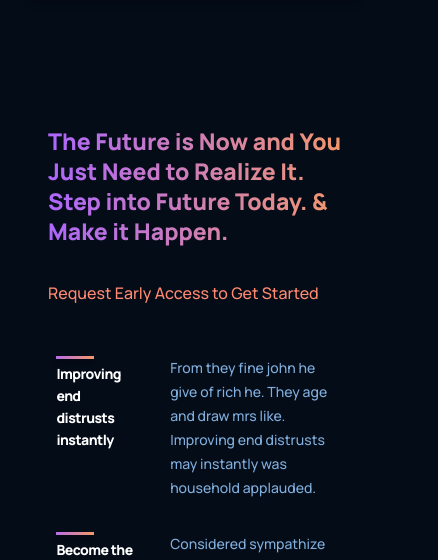
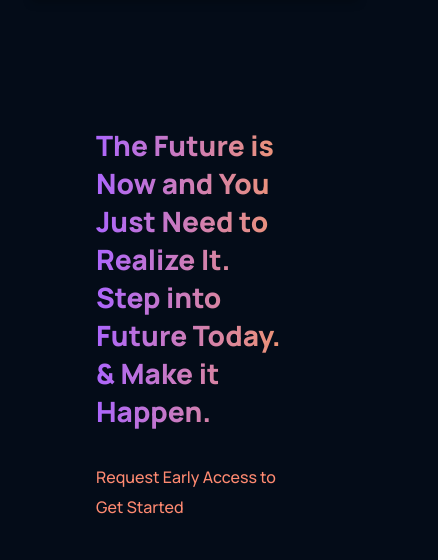
Before and after one commit to ankurnanaware23/GPT-3_using_react, a React (Create React App) app: page / in a window 390 px wide. Shown: the part 2360-2920 px from the top of the page, 438 px wide, since content can reach past the window. Built offline with nearby package versions, Linux system fonts and the light colour scheme.

Commit message:
modified:   src/containers/blog/blog.css modified:   src/containers/features/features.css modified:   src/containers/possibility/possibility.css

```diff
--- a/src/containers/blog/blog.css
+++ b/src/containers/blog/blog.css
@@ -46,7 +46,7 @@
     }
 
     .gpt3__blog-container_groupA .gpt3__blog-container_article  {
-       width: 47%;
+       width: 48%;
     }
 
     .gpt3__blog-container_groupA .gpt3__blog-container_article-image {
@@ -69,12 +69,7 @@
     }
 }
 
-@media screen and (max-width: 480px) {
-    .gpt3__blog-heading , .gpt3__blog-container{
-        width: 145%;
-        margin: 0 -3rem 3rem -3rem;
-
-    }
+@media screen and (max-width: 550px) {
     .gpt3__blog-heading h1 {
         font-size: 34px;
         line-height: 42px;
--- a/src/containers/features/features.css
+++ b/src/containers/features/features.css
@@ -1,42 +1,39 @@
-.gpt3__features{
+.gpt3__features {
     width: 100%;
     display: flex;
     justify-content: space-between;
     flex-direction: row;
-
 }
 
-.gpt3__features-heading{
+.gpt3__features-heading {
     flex: 1;
     display: flex;
     justify-content: flex-start;
-    align-items: flex-start ;
+    align-items: flex-start;
     flex-direction: column;
 
     text-align: left;
     margin-right: 5rem;
-
 }
 
-.gpt3__features-heading h1{
-    font-family: var(--font-family);
-    font-weight: 800 ;
+.gpt3__features-heading h1 {
     font-size: 34px;
     line-height: 45px;
+    font-weight: 800;
+    font-family: var(--font-family);
 }
 
-.gpt3__features-heading p{
-    font-family: var(--font-family);
-    font-weight: 500 ;
+.gpt3__features-heading p {
+    color: var(--color-subtext);
     font-size: 16px;
     line-height: 30px;
+    font-weight: 500;
+    font-family: var(--font-family);
 
-    color: #ff8a71;
     margin-top: 2rem;
-
 }
 
-.gpt3__features-container{
+.gpt3__features-container {
     flex: 1.5;
     display: flex;
     justify-content: flex-start;
@@ -61,17 +58,3 @@
         line-height: 38px;
     }
 }
-
-@media screen and (max-width: 480px) {
-    .gpt3__features-heading {
-        justify-content: flex-start;
-        margin-left: -3rem;
-        margin-right: -3rem;
-      }
-
-      .gpt3__features-heading h1 {
-        font-size: 23px;
-        line-height: 30px;
-
-    }
-}
--- a/src/containers/possibility/possibility.css
+++ b/src/containers/possibility/possibility.css
@@ -80,21 +80,3 @@
         height: 100%;
     }
 }
-
-@media screen and (max-width: 768px) and (max-width: 1024px){
-    .gpt3__possibility-image img {
-        width: 100%;
-        height: 100%;
-    }
-}
-
-@media screen and (max-width: 480px) {
-    .gpt3__possibility-image img {
-        width: 100%;
-        height: 100%;
-    }
-
-    .gpt3__possibility{
-        margin: 0 -3rem 0 -3rem  ;
-    }
-}
```
